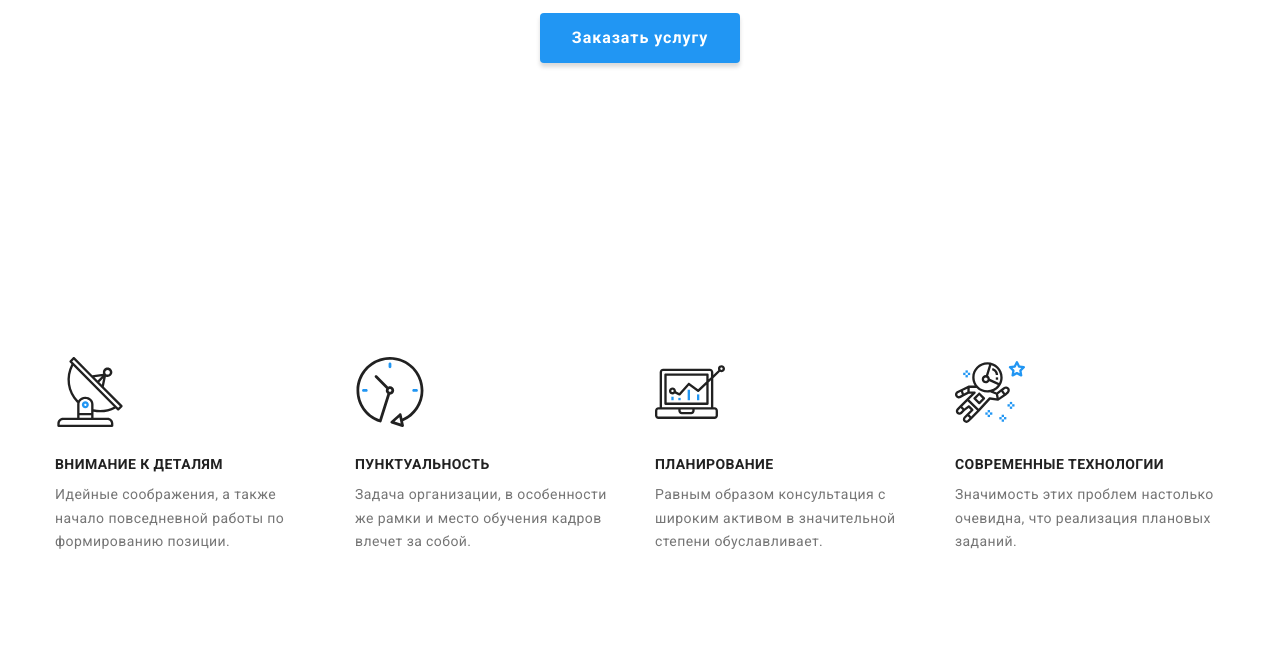
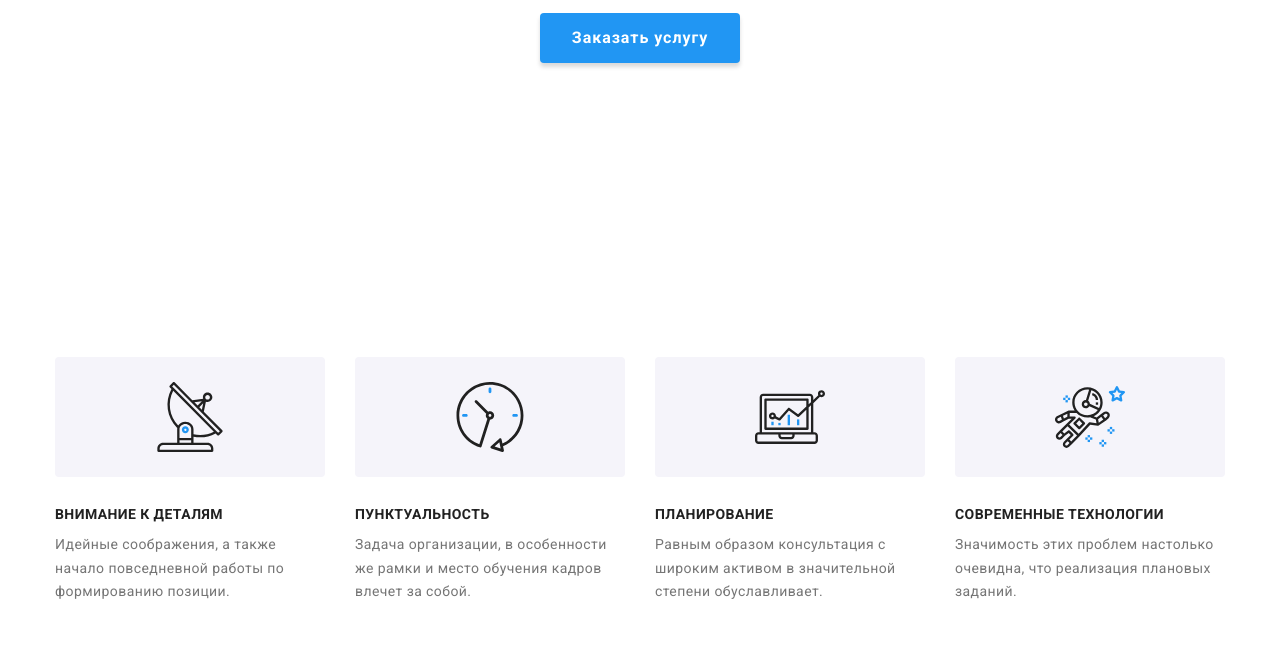
Before and after one commit to nilupsym/goit-markup-hw-03, a plain HTML site: page index.html in a window 1280 px wide. Shown: the part 417-1070 px from the top of the page. Drawn offline with Linux system fonts and the light colour scheme.

Commit message:
добавил класс для изображений секции "почему мы"

```diff
--- a/CSS/styles.css
+++ b/CSS/styles.css
@@ -199,6 +199,15 @@ img {
   letter-spacing: 0.03em;
   color: var(--main-text-color);
 }
+
+.why-img {
+  display: flex;
+  justify-content: center;
+  padding-bottom: 25px;
+  padding-top: 25px;
+  background-color: var(--section-background-color);
+  border-radius: 4px;
+}
 /* ЧЕМ МЫ ЗАНИМАЕМСЯ */
 .title {
   padding-top: 94px;
--- a/index.html
+++ b/index.html
@@ -71,12 +71,14 @@
           <h2 hidden>Почему мы</h2>
           <ul class="why-are-we-list list">
             <li class="why-are-we-list-item">
+              <div class="why-img">
                 <img
                   src="./images/about-us/attention.svg"
                   alt="Внимание к деталям"
                   width="70"
                   height="70"
                 />
+              </div>
               <h3 class="subtitle">Внимание к деталям</h3>
               <p class="why-are-we-feature">
                 Идейные соображения, а также начало повседневной работы по
@@ -85,12 +87,14 @@
             </li>
 
             <li class="why-are-we-list-item">
+              <div class="why-img">
                 <img
                   src="./images/about-us/punctuality.svg"
                   alt="Пунктуальность"
                   width="70"
                   height="70"
                 />
+              </div>
               <h3 class="subtitle">Пунктуальность</h3>
               <p class="why-are-we-feature">
                 Задача организации, в особенности же рамки и место обучения
@@ -98,12 +102,14 @@
               </p>
             </li>
             <li class="why-are-we-list-item">
+              <div class="why-img">
                 <img
                   src="./images/about-us/planning.svg"
                   alt="Планирование"
                   width="70"
                   height="70"
                 />
+              </div>
               <h3 class="subtitle">Планирование</h3>
               <p class="why-are-we-feature">
                 Равным образом консультация с широким активом в значительной
@@ -111,12 +117,14 @@
               </p>
             </li>
             <li class="why-are-we-list-item">
+              <div class="why-img">
                 <img
                   src="./images/about-us/technologies.svg"
                   alt="Современные технологии"
                   width="70"
                   height="70"
                 />
+              </div>
               <h3 class="subtitle">Современные технологии</h3>
               <p class="why-are-we-feature">
                 Значимость этих проблем настолько очевидна, что реализация
```
Lines whose indentation alone changed are shown as unchanged.
